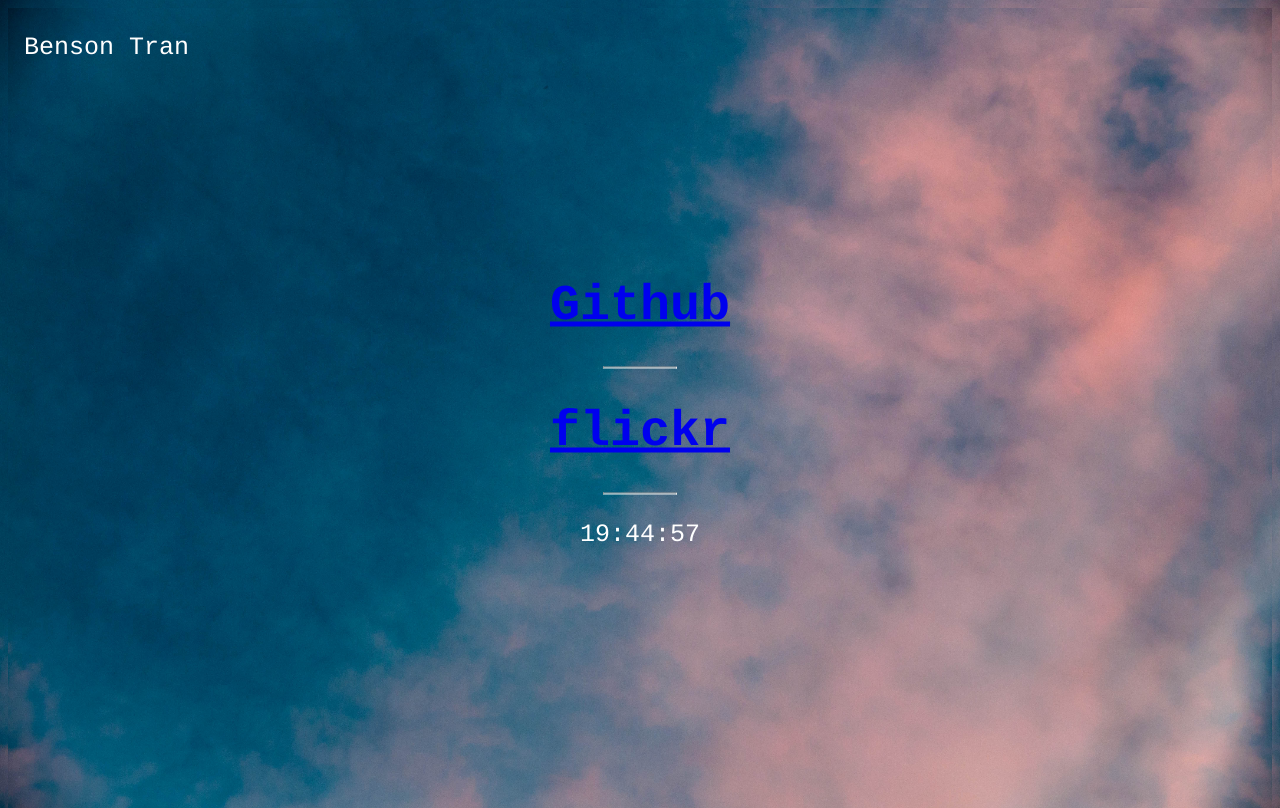
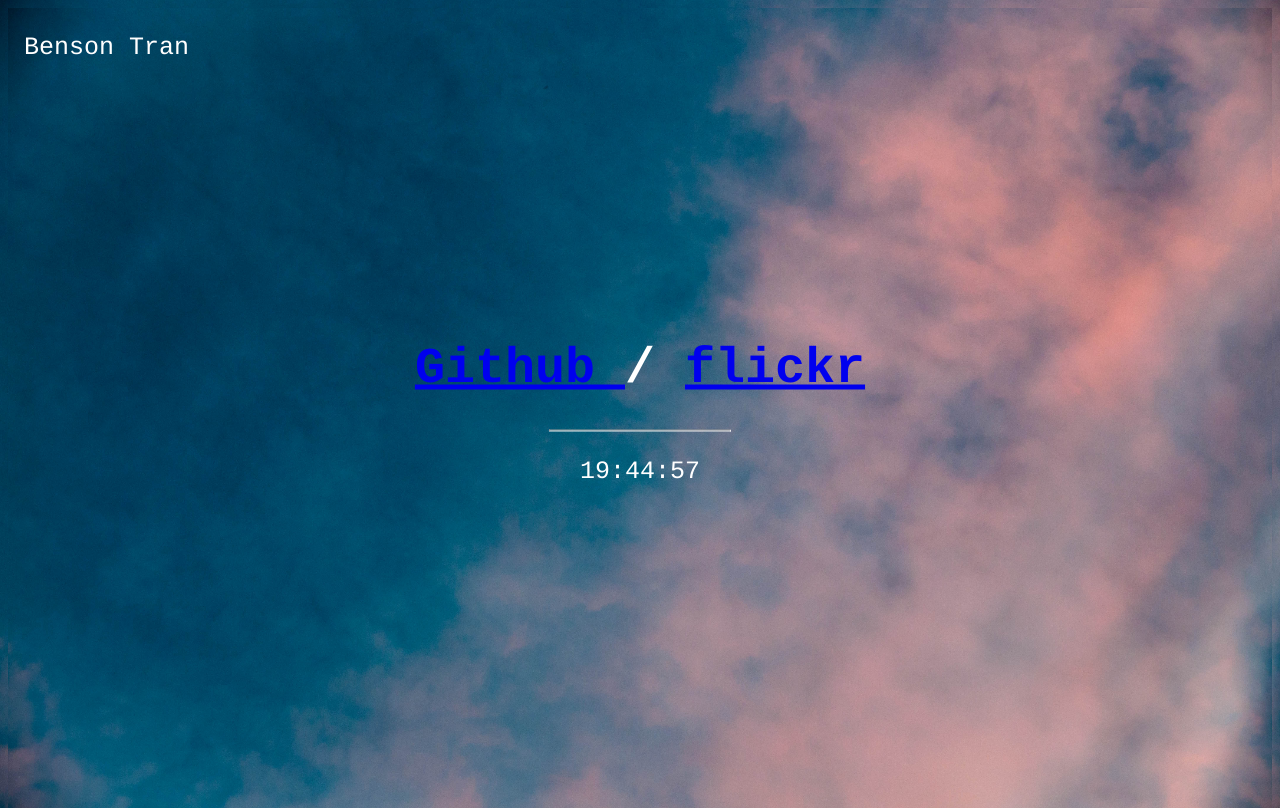
Before and after one commit to bensonbenson/Deprecated-bensonbenson.github.io, a plain HTML site: page index.html in a window 1280 px wide. Drawn offline with Linux system fonts and the light colour scheme.

Commit message:
Edited layout

```diff
--- a/index.html
+++ b/index.html
@@ -1,29 +1,23 @@
 <!DOCTYPE html>
 <html lang="en">
 
-<!-- Head contains the metadata of the page -->
 <head>
     <meta charset="utf-8">
 
-    <!-- Title that shows on tab or when bookmarked -->
     <title>Benson Tran</title>
 
-    <!-- Every good site has detailed meta tags which help with SEO (search engine optimization aka showing up in Google) -->
     <meta name="author" content="Benson" />
     <meta name="description" content="Benson Tran's Website, WIP" />
 
-    <!-- These are how you choose what shows up when you share the link to Facebook or similar -->
     <meta property="og:url" content="localhost.com" />
     <meta property="og:title" content="Benson Tran" />
     <meta property="og:description" content="Benson Tran" />
     <meta property="og:image" content="img/konica.jpg" />
 
-    <!-- Import external css file from relative directory -->
     <link href="/css/main.css" rel="stylesheet" type="text/css" />
 
 </head>
 
-<!-- Body contains the contents of the page -->
 <body>
 
 <div class="bgimg">
@@ -31,21 +25,16 @@
         <p>Benson Tran</p>
     </div>
     <div class="middle">
-        <h1><a href="https://github.com/bensonbenson" target="_blank"> Github </a></h1>
-        <hr>
-        <h1><a href="https://www.flickr.com/photos/bensonben/" target="_blank"> flickr </a></h1>
+        <h1><a href="https://github.com/bensonbenson" target="_blank"> Github </a> /
+            <a href="https://www.flickr.com/photos/bensonben/" target="_blank"> flickr </a></h1>
         <hr>
         <p id="currenttime"></p>
 
     </div>
-    <!--<div class="bottomleft">-->
-        <!--<p>work in progress...</p>-->
-    <!--</div>-->
+
 </div>
 
-<!-- main.js contains any front-end javascript code -->
 <script src="/js/currenttime.js" type="text/javascript"></script>
-<!--<script src="/js/backgrounds.js" type="text/javascript"></script>-->
 
 </body>
 </html>
--- a/js/backgrounds.js
+++ b/js/backgrounds.js
@@ -7,7 +7,7 @@ var imageURLS = [
 
 function getURL() {
     var img = 'background src=\"';
-    var randomIndex = Math.floor(Math.random() * imageURLs.length);
+    var randomIndex = Math.floor(Math.random() * imageURLs.length + 1);
     img += imageURLs[randomIndex];
     img += '/>';
     document.getElementById('background').innerHTML = img;
```
